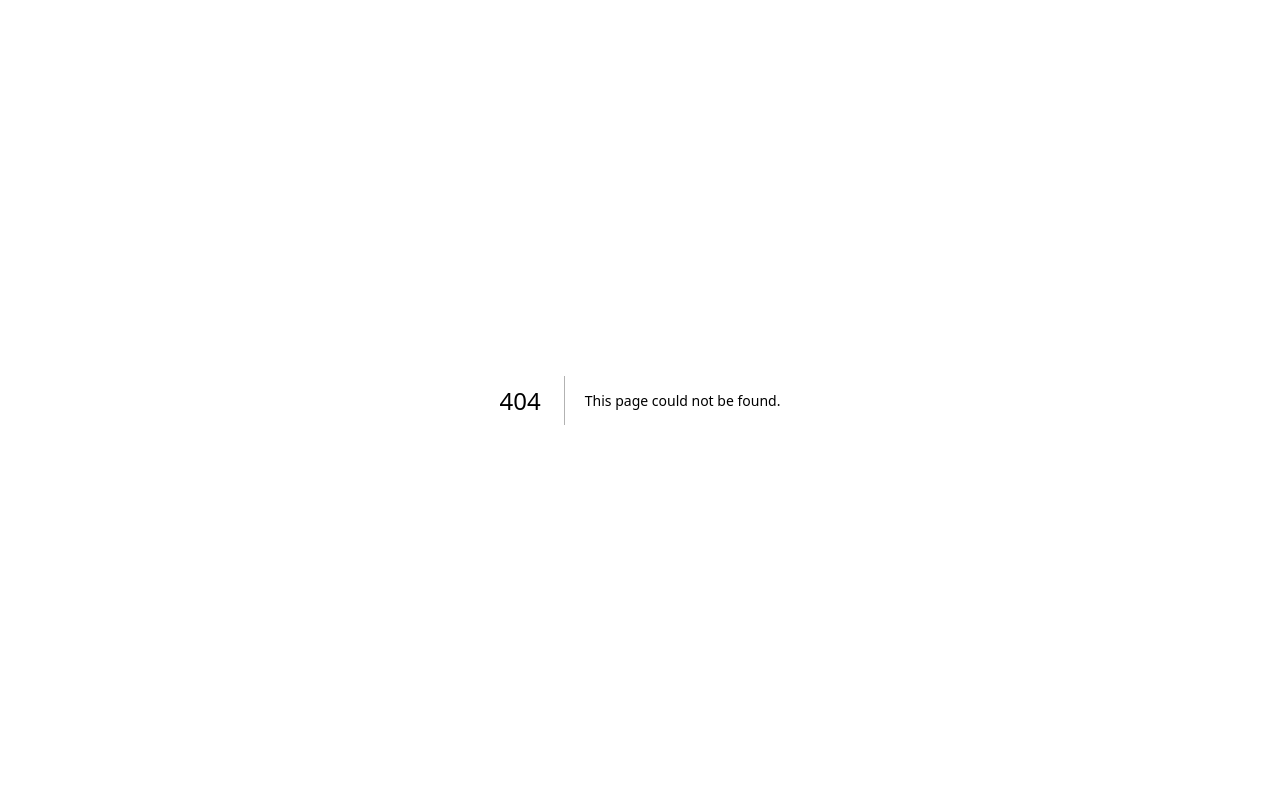
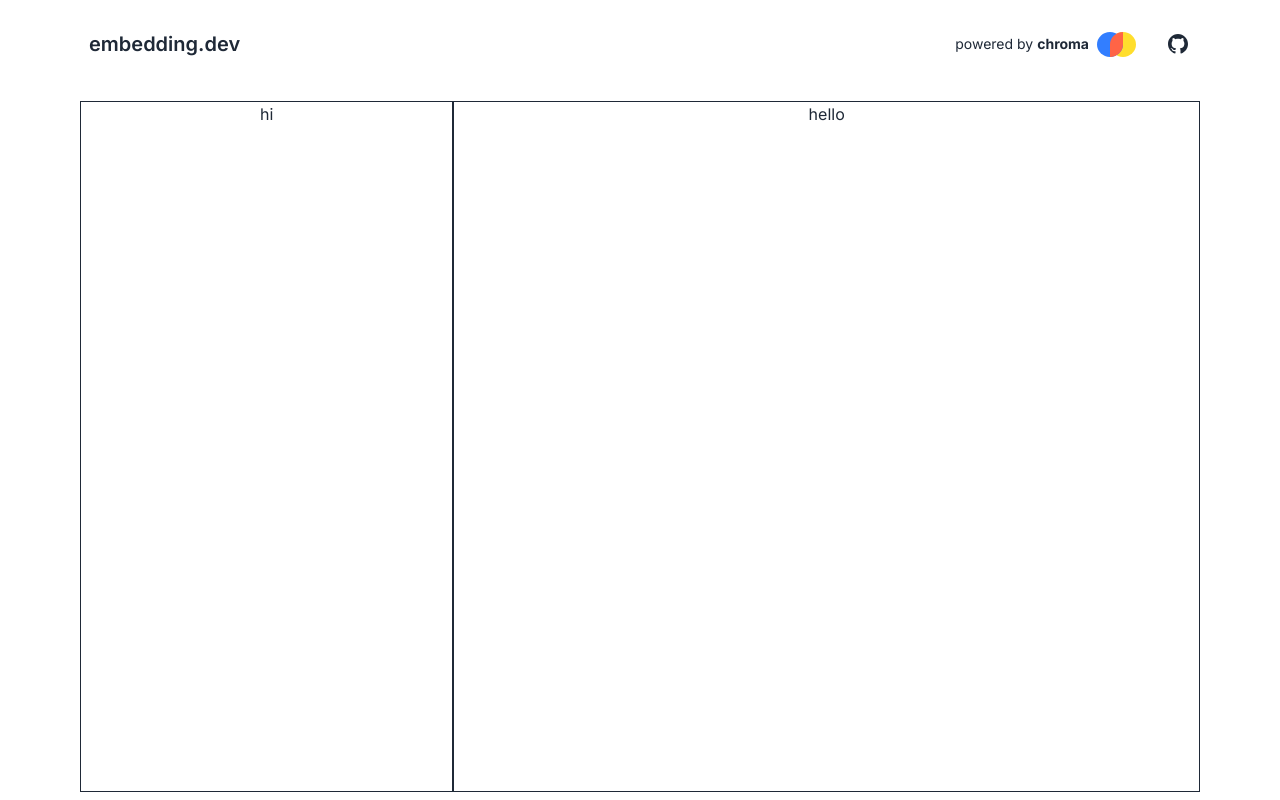
Before and after one commit to justinliang1020/embedding-dev, a Next.js app: page /lab in a window 1280 px wide. Before the commit this address had no page. Built offline with nearby package versions, Linux system fonts and the light colour scheme.

Commit message:
frontend updates

```diff
--- /dev/null
+++ b/src/app/lab/page.tsx
@@ -0,0 +1,18 @@
+import Header from "@/components/Header";
+
+export default function Lab() {
+    return (
+        <div className="flex max-w-6xl mx-auto flex-col justify-center py-2 min-h-screen">
+            <Header />
+
+            <main className="grid grid-cols-3 flex-1 w-full items-center justify-center text-center px-4 mt-5 background-gradient">
+                <div className="col-span-1 border border-gray-800 h-full">
+                    hi
+                </div>
+                <div className="col-span-2 border border-gray-800 h-full">
+                    hello
+                </div>
+            </main>
+        </div>
+    )
+}
--- a/src/app/page.tsx
+++ b/src/app/page.tsx
@@ -23,12 +23,17 @@ export default function Home() {
     }, 100);
   }
   return (
-    <div className="flex max-w-6xl mx-auto flex-col items-center justify-center py-2 min-h-screen">
+    <div className="flex max-w-6xl mx-auto flex-col justify-center py-2 min-h-screen">
       <Header />
-      <main className="flex flex-1 w-full flex-col items-center justify-center text-center px-4 mt-5 background-gradient">
+      <main className="flex flex-col flex-1 w-full items-center justify-center text-center px-4 mt-5 background-gradient">
+        {/* <main className="grid grid-cols-3 h-full"> */}
         <h1 className="font-bold sm:text-3xl text-xl pb-4">
           Compare Embedding Models
         </h1>
+        <div className="pb-2">
+          current document: United States Wikipedia Page
+
+        </div>
         <form className="space-x-2" onSubmit={makeApiCall}>
           <input
             type="text"
--- a/src/components/Header.tsx
+++ b/src/components/Header.tsx
@@ -12,7 +12,7 @@ export default function Header() {
                 <ul className="menu menu-horizontal px-1 items-center">
                     <li>
                         <a href="https://trychroma.com">
-                            Powered by <div className="font-bold -ml-1">chroma</div>
+                            powered by <div className="font-bold -ml-1">chroma</div>
                             <Image
                                 src={ChromaLogo}
                                 alt="chroma logo"
```
